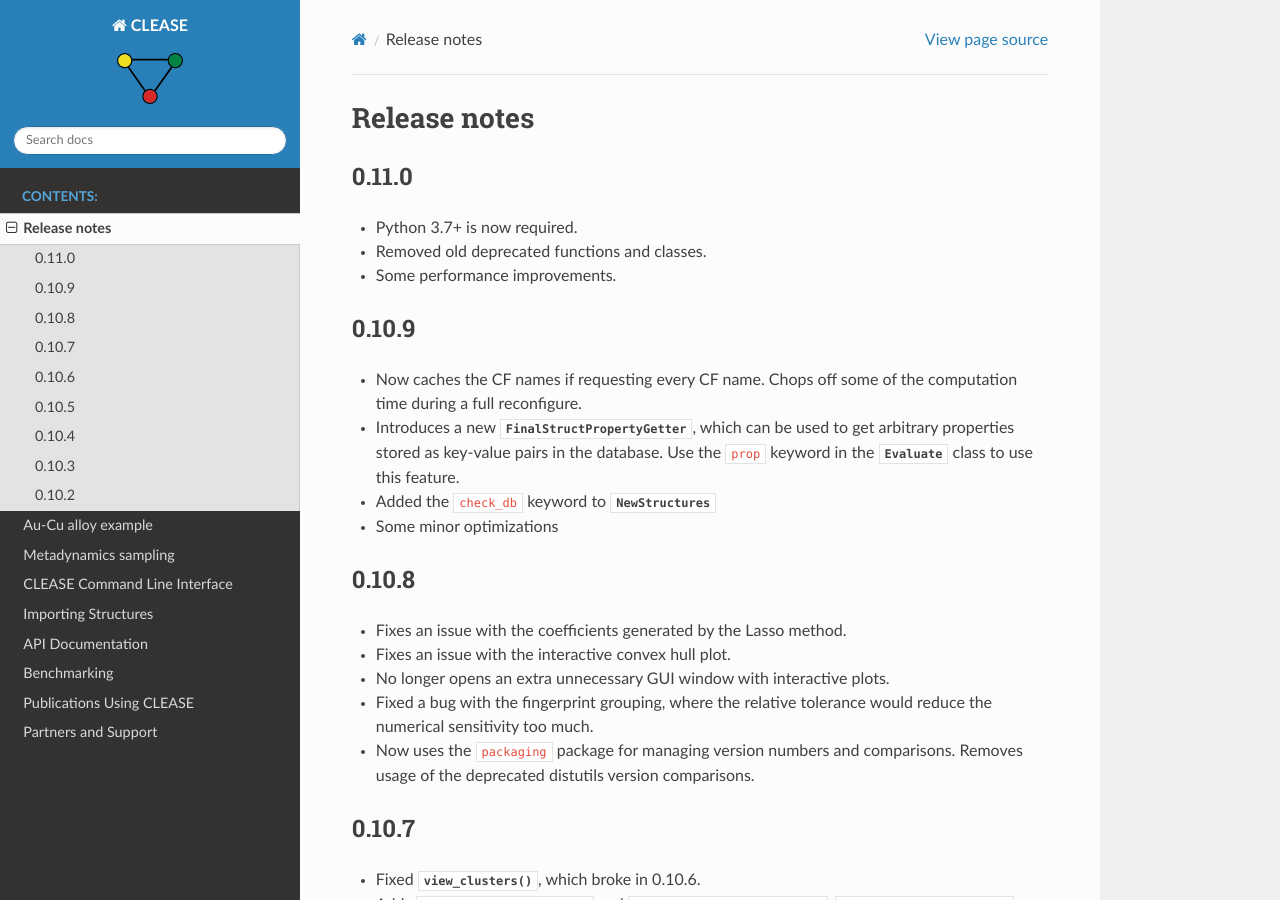
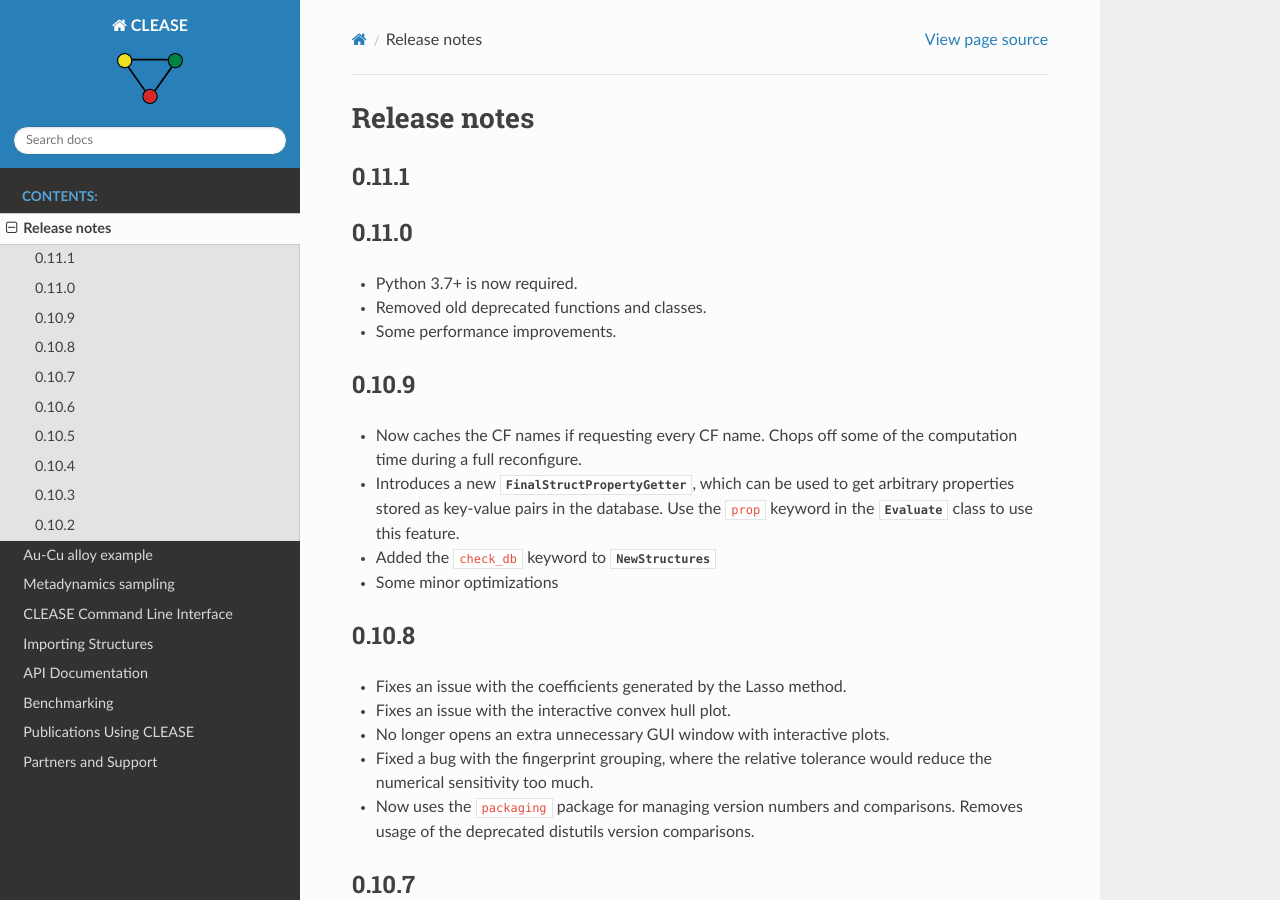
Before and after one commit to wuziqiqiqi/PD, a Sphinx documentation site: the page built from doc/source/releasenotes.rst, in a window 1280 px wide and 900 px high. Built offline with Sphinx 7.4.7 and the Read the Docs theme 2.0.0, drawn with Linux system fonts in a browser that asks for light colours; pages that are not in the unit, such as notebooks, are missing from menus.

Commit message:
Bump version number to 0.11.1

```diff
--- a/doc/source/releasenotes.rst
+++ b/doc/source/releasenotes.rst
@@ -3,6 +3,9 @@
 =============
 Release notes
 =============
+
+0.11.1
+=======
 
 0.11.0
 =======
```
Also changed, not shown: 1 other file.
